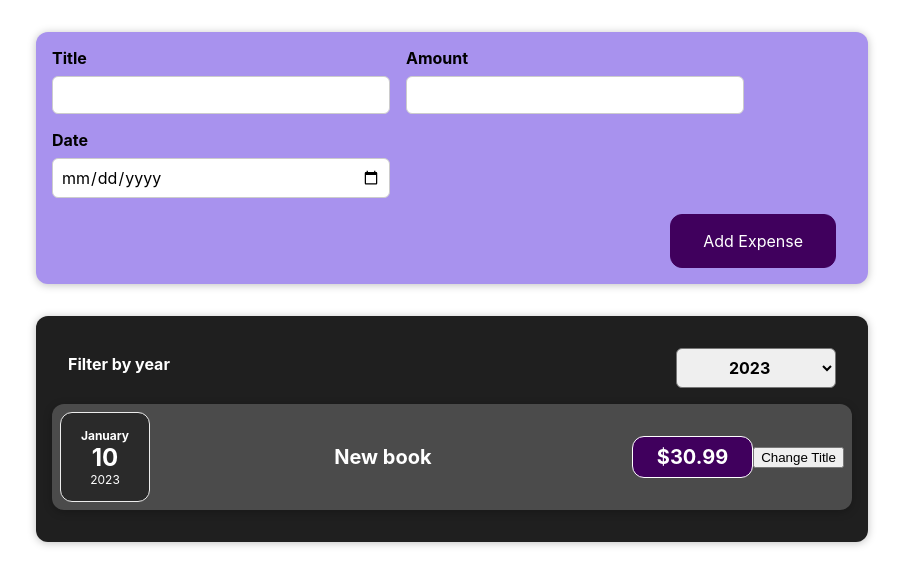
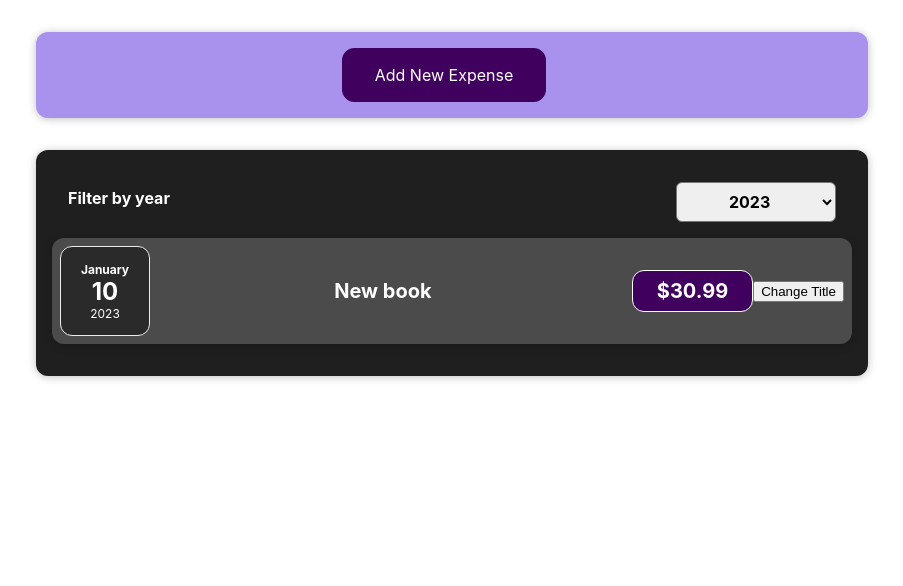
Before and after one commit to TauriSaar/expenses, a React (Create React App) app: page / in a window 1280 px wide. Shown: the top 586 px of the page, without its empty margins (188-1091 px from the left). Built offline with nearby package versions, Linux system fonts and the light colour scheme.

Commit message:
vormi kuvamine ja asendamine nuppuga

```diff
--- a/src/components/NewExpense/ExpenseForm.js
+++ b/src/components/NewExpense/ExpenseForm.js
@@ -1,52 +1,85 @@
-import React from "react";
+import { useState } from "react";
 import "./ExpenseForm.css";
 
 const ExpenseForm = (props) => {
+    const [enteredTitle, setEnteredTitle] = useState("");
+    const [enteredAmount, setEnteredAmount] = useState("");
+    const [enteredDate, setEnteredDate] = useState("");
 
     const titleChangeHandler = (event) => {
-        console.log(event.target.value);
-    }
+        setEnteredTitle(event.target.value);
+    };
 
     const amountChangeHandler = (event) => {
-        console.log(event.target.value);
-    }
+        setEnteredAmount(event.target.value);
+    };
 
     const dateChangeHandler = (event) => {
-        console.log(event.target.value);
-    }
+        setEnteredDate(event.target.value);
+    };
 
     const submitHandler = (event) => {
         event.preventDefault();
 
         const expenseData = {
-            date: new Date(event.target[2].value),
-            price: event.target[1].value,
-            title: event.target[0].value
-        }
-        props.onSaveExpenseData(expenseData)
-    }
+            title: enteredTitle,
+            price: +enteredAmount,
+            date: new Date(enteredDate),
+        };
+
+        props.onSaveExpenseData(expenseData);
+        setEnteredTitle("");
+        setEnteredAmount("");
+        setEnteredDate("");
+    };
+
+    const cancelHandler = () => {
+        props.onCancel();
+    };
 
     return (
         <form onSubmit={submitHandler}>
             <div className="new-expense__controls">
                 <div className="new-expense__control">
                     <label>Title</label>
-                    <input type="text" onChange={titleChangeHandler}></input>
+                    <input
+                        type="text"
+                        value={enteredTitle}
+                        onChange={titleChangeHandler}
+                        required
+                    />
                 </div>
                 <div className="new-expense__control">
                     <label>Amount</label>
-                    <input type="number" min="0.01" step="0.01" onChange={amountChangeHandler}></input>
+                    <input
+                        type="number"
+                        min="0.01"
+                        step="0.01"
+                        value={enteredAmount}
+                        onChange={amountChangeHandler}
+                        required
+                    />
                 </div>
                 <div className="new-expense__control">
                     <label>Date</label>
-                    <input type="date" min="2019-01-01" max="2022-12-31" onChange={dateChangeHandler}></input>
+                    <input
+                        type="date"
+                        min="2022-01-01"
+                        max="2025-12-31"
+                        value={enteredDate}
+                        onChange={dateChangeHandler}
+                        required
+                    />
                 </div>
             </div>
             <div className="new-expense__actions">
+                <button type="button" onClick={cancelHandler}>
+                    Cancel
+                </button>
                 <button type="submit">Add Expense</button>
             </div>
         </form>
-    )
-}
+    );
+};
 
 export default ExpenseForm;
--- a/src/components/NewExpense/NewExpense.js
+++ b/src/components/NewExpense/NewExpense.js
@@ -1,22 +1,40 @@
-import React from "react";
+import { useState } from "react";
+import "./NewExpense.css";
 import ExpenseForm from "./ExpenseForm";
-import "./NewExpense.css";
 
 const NewExpense = (props) => {
+    const [formEdit, setFormEdit] = useState(false);
+
     const saveExpenseDataHandler = (enteredExpenseData) => {
         const expenseData = {
             ...enteredExpenseData,
-            id: Math.random().toString()
-        }
+            id: Math.random().toString(),
+        };
         props.onAddExpense(expenseData);
-        console.log(enteredExpenseData);
-    }
+        setFormEdit(false);
+    };
+
+    const startEditingHandler = () => {
+        setFormEdit(true);
+    };
+
+    const stopEditingHandler = () => {
+        setFormEdit(false);
+    };
 
     return (
         <div className="new-expense">
-            <ExpenseForm onSaveExpenseData={saveExpenseDataHandler}></ExpenseForm>
+            {!formEdit && (
+                <button onClick={startEditingHandler}>Add New Expense</button>
+            )}
+            {formEdit && (
+                <ExpenseForm
+                    onSaveExpenseData={saveExpenseDataHandler}
+                    onCancel={stopEditingHandler}
+                />
+            )}
         </div>
-    )
-}
+    );
+};
 
 export default NewExpense;
```
